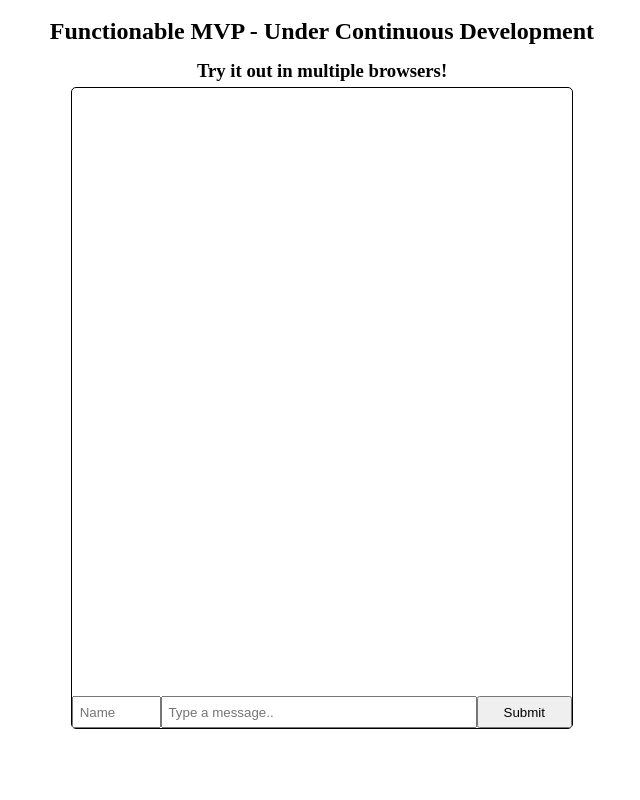
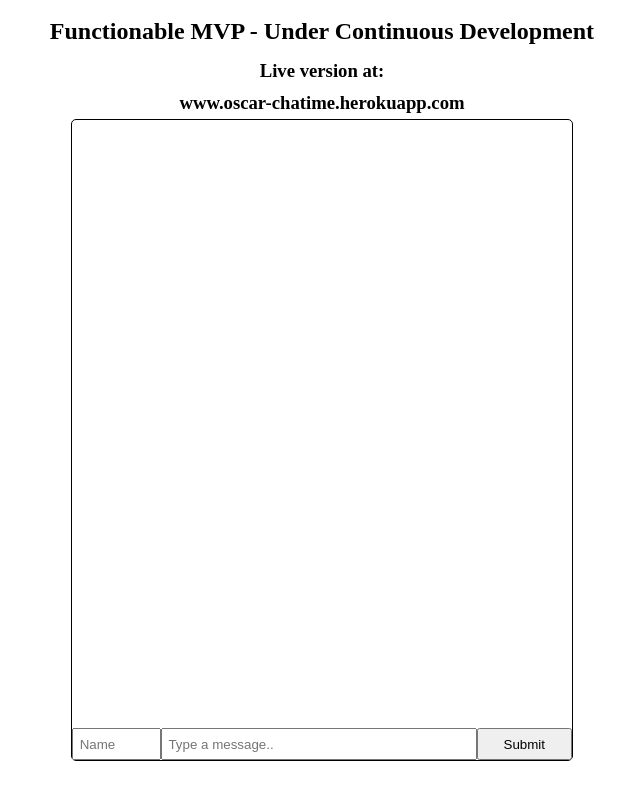
Before and after one commit to au25/chatime, a website: page index.html in a window 1280 px wide. Shown: the whole page, without its empty margins (318-958 px from the left). Drawn offline with nearby package versions, Linux system fonts and the light colour scheme; no server answers.

Commit message:
updated instructions

```diff
--- a/index.html
+++ b/index.html
@@ -60,7 +60,8 @@
 <body>
     <div class="heading-text">
         <h2>Functionable MVP - Under Continuous Development</h2>
-        <h3> Try it out in multiple browsers!</h3>
+        <h3> Live version at:</h3>
+        <h3> www.oscar-chatime.herokuapp.com</h3>
     </div>
     <div class="container">
         <div class="chat-container">
```
